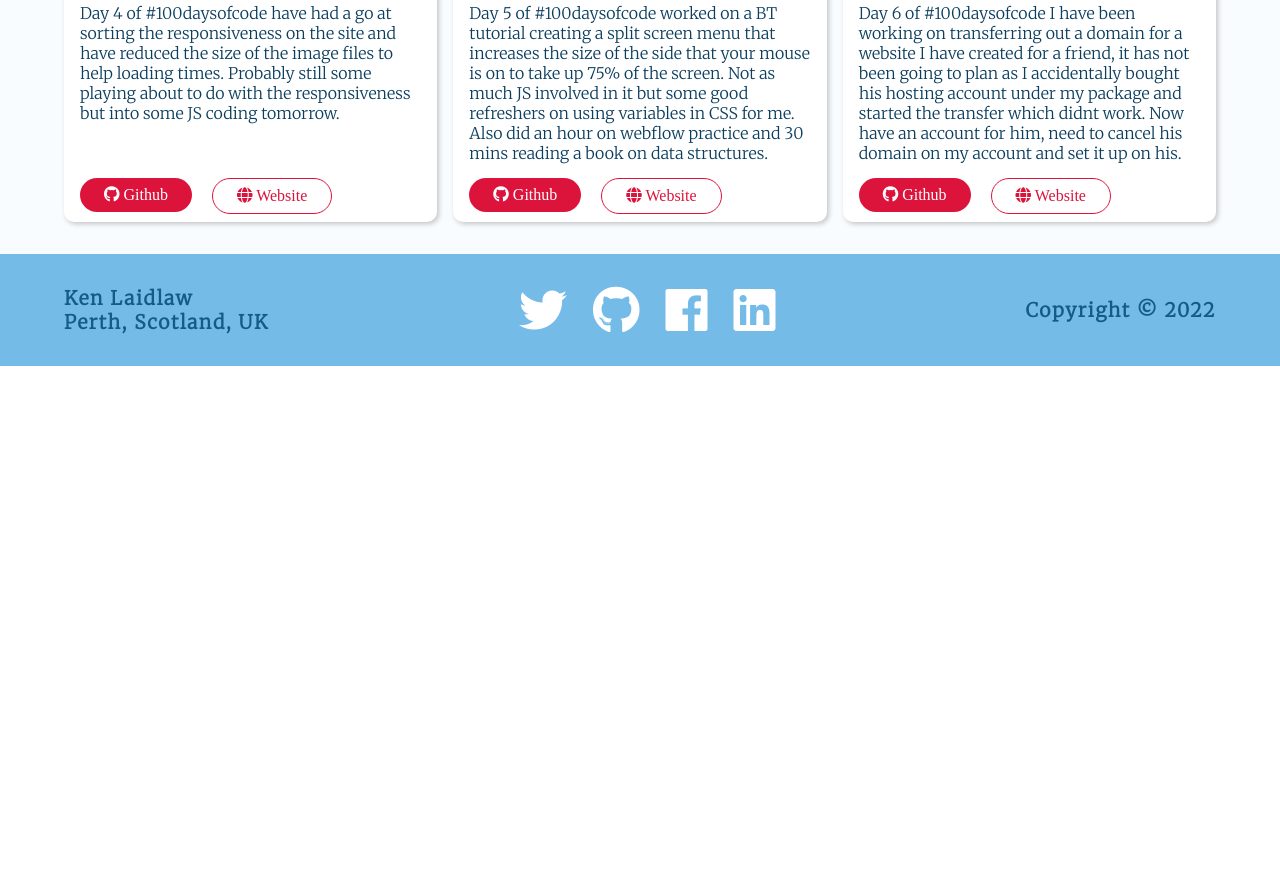
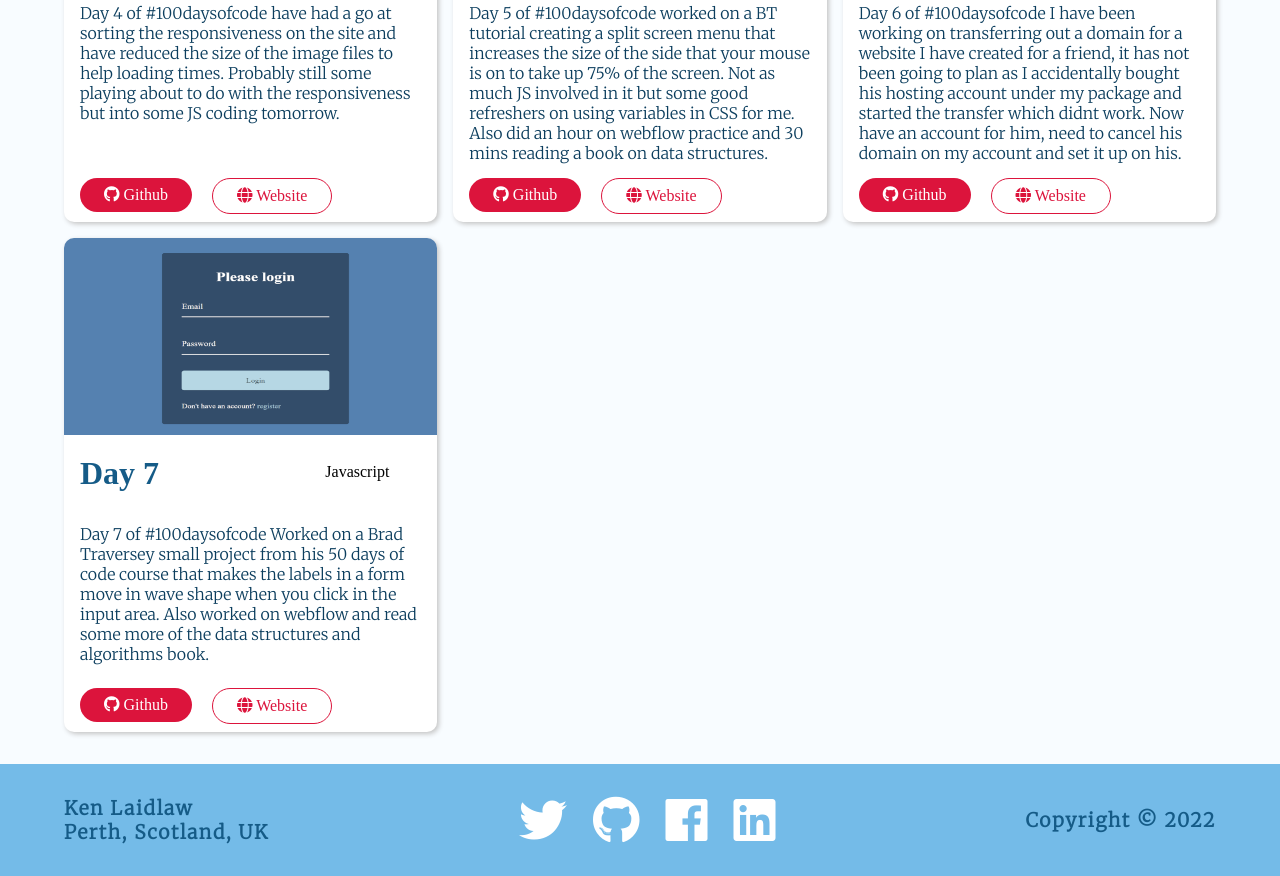
Before and after one commit to Kenlaidlaw/Kens-100-days-of-code, a plain HTML site: page index.html in a window 1280 px wide. Shown: the part 2207-3083 px from the top of the page. Before the commit the page ends 2573 px from the top, so only its background shows below. Drawn offline with Linux system fonts and the light colour scheme.

Commit message:
day7 commit

```diff
--- a/index.html
+++ b/index.html
@@ -183,6 +183,26 @@
                     </a>
                    </div>
                 </div>
+                <div class="card">
+                    <img src="images/day7.png" alt="" class="card__img">
+                   <div class="card__head">
+                       <h4 class="card__title">Day 7</h4>
+                       <div class="btn__category javascript">
+                           <p>Javascript</p>
+                       </div>
+                   </div>
+                   <div class="card__content">
+                       <p class="normal">Day 7 of #100daysofcode Worked on a Brad Traversey small project from his 50 days of code course that makes the labels in a form move in wave shape when you click in the input area.  Also worked on webflow and read some more of the data structures and algorithms book.</p>
+                   </div>
+                   <div class="card__footer">
+                    <a href="https://github.com/Kenlaidlaw/Brads50_day8_waveAnimation">
+                       <div class="card__footer--link1"><span><i class="fab fa-github"></i> Github</span> </div>
+                    </a>
+                    <a href="https://tender-shannon-24617c.netlify.app/">
+                       <div class="card__footer--link2"><span><i class="fas fa-globe"></i> Website</span> </div>
+                    </a>
+                   </div>
+                </div>
             </div>
         </article>
     </section>
```
Also changed, not shown: images/day7.png (added).
